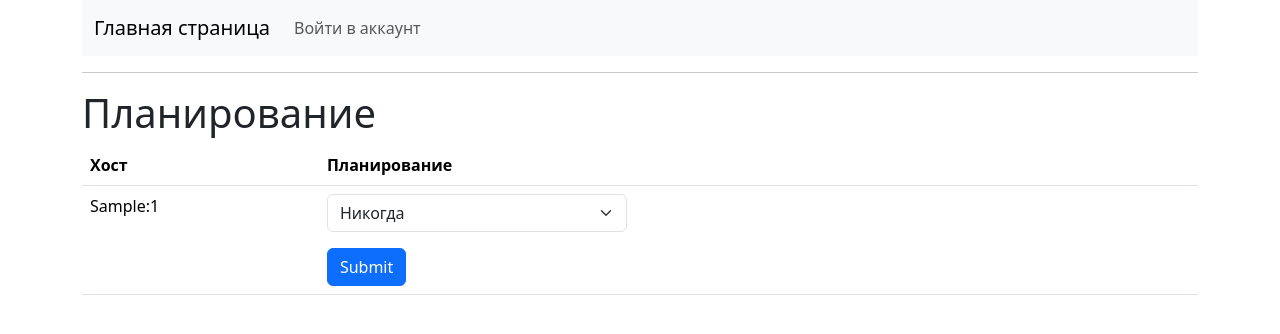
After one commit to maksim312321/web_audit_dj, a Django app: page /plan/ in a window 1280 px wide. The commit adds this page. Shown: the top 334 px of the page. Run offline with Django 4.2, Linux system fonts and the light colour scheme; tables that the repository leaves empty hold one stand-in row (values such as "Sample post").

Commit message:
planning html

```diff
--- a/web_audit_psu/main_app/models.py
+++ b/web_audit_psu/main_app/models.py
@@ -40,3 +40,7 @@ class History(models.Model):
     scan_date = models.DateTimeField(auto_now=True)
     nist_count = models.IntegerField()
     bdu_count = models.IntegerField()
+
+class Plan(models.Model):
+    host = models.ForeignKey(Hosts, on_delete=models.CASCADE)
+    plan_value = models.CharField(max_length=100)
--- a/web_audit_psu/main_app/templates/base.html
+++ b/web_audit_psu/main_app/templates/base.html
@@ -29,6 +29,9 @@
               <a class="nav-link" href="{% url 'notify' %}">Добавить уведомления</a>
             </li>
             <li class="nav-item">
+              <a class="nav-link" href="{% url 'plan' %}">Планирование</a>
+            </li>
+            <li class="nav-item">
               <a class="nav-link" href="{% url 'logout' %}">Выйти из аккаунта</a>
             </li>
             {% else %}
--- /dev/null
+++ b/web_audit_psu/main_app/templates/plan.html
@@ -0,0 +1,27 @@
+{% extends 'base.html' %}
+{% block content %}
+    <h1 class="mt-3">Планирование</h1>
+        <table class="table">
+        <tr>
+            <th>Хост</th>
+            <th>Планирование</th>
+        </tr>
+        {% for h in hosts %}
+        <tr>
+            <form action="{% url 'set_plan' %}" method="post">
+                <td>{{ h.ip }}:{{ h.port }}</td>
+                <td>
+                    {% csrf_token %}
+                    <select name="plan_type" class="form-select" style="width: 300px" aria-label="Default select example">
+                      <option {% if h.plan == "" %}selected{% endif %} value='[{{ h.pk }}, ""]'>Никогда</option>
+                      <option {% if h.plan == "0 12 1 * *" %}selected{% endif %} value='[{{ h.pk }}, "0 12 1 * *"]'>Раз в месяц</option>
+                      <option {% if h.plan == "0 12 * * 1" %}selected{% endif %} value='[{{ h.pk }}, "0 12 * * 1"]'>Раз в неделю</option>
+                      <option {% if h.plan == "0 12 * * *" %}selected{% endif %} value='[{{ h.pk }}, "0 12 * * *"]'>Раз в день</option>
+                    </select>
+                    <button type="submit" class="mt-3 btn btn-primary">Submit</button>
+                </td>
+            </form>
+        </tr>
+        {% endfor %}
+    </table>
+{% endblock %}
--- a/web_audit_psu/main_app/urls.py
+++ b/web_audit_psu/main_app/urls.py
@@ -16,4 +16,6 @@ urlpatterns = [
     path('delete_notify/', delete_notify, name='delete_notify'),
     path('history/<int:id>/', history, name='history'),
     path('plan_scan/', plan_scan, name='plan_scan'),
+    path('plan/', plan, name='plan'),
+    path('set_plan/', set_plan, name='set_plan'),
 ]
--- a/web_audit_psu/main_app/views.py
+++ b/web_audit_psu/main_app/views.py
@@ -104,6 +104,36 @@ def hosts(request):
     ctx = {'hosts': hosts}
     return render(request, 'hosts.html', ctx)
 
+def plan(request):
+    hosts = Hosts.objects.all()
+
+    for h in hosts:
+        if (len(Plan.objects.filter(host=h)) == 0):
+            h.plan = ''
+        else:
+            h.plan = Plan.objects.filter(host=h)[0].plan_value
+    ctx = {'hosts': hosts}
+
+    return render(request, 'plan.html', ctx)
+
+def set_plan(request):
+    data = json.loads(request.POST['plan_type'])
+    host = Hosts.objects.get(pk=data[0])
+    if (len(Plan.objects.filter(host=host)) > 0):
+        p = Plan.objects.filter(host=host)[0]
+        p.plan_value = data[1]
+        p.save()
+    else:
+        p = Plan(host=host, plan_value=data[1])
+        p.save()
+
+    # 0 8 * * * /usr/bin /python3 /home/scan/myprojectdir/main_app/update_nist.py
+    # 0 8 * * * /usr/bin/python3 /home/scan/myprojectdir/main_app/update_bdu_fstek.py
+
+    for p in Plan.objects.all():
+        print(f'{p.plan_value} /usr/bin/python3 /home/scan/myprojectdir/main_app/plan_scan.py {p.host.ip}:{p.host.port}')
+    return plan(request)
+
 @csrf_exempt
 def plan_scan(request):
     if request.body:
```
